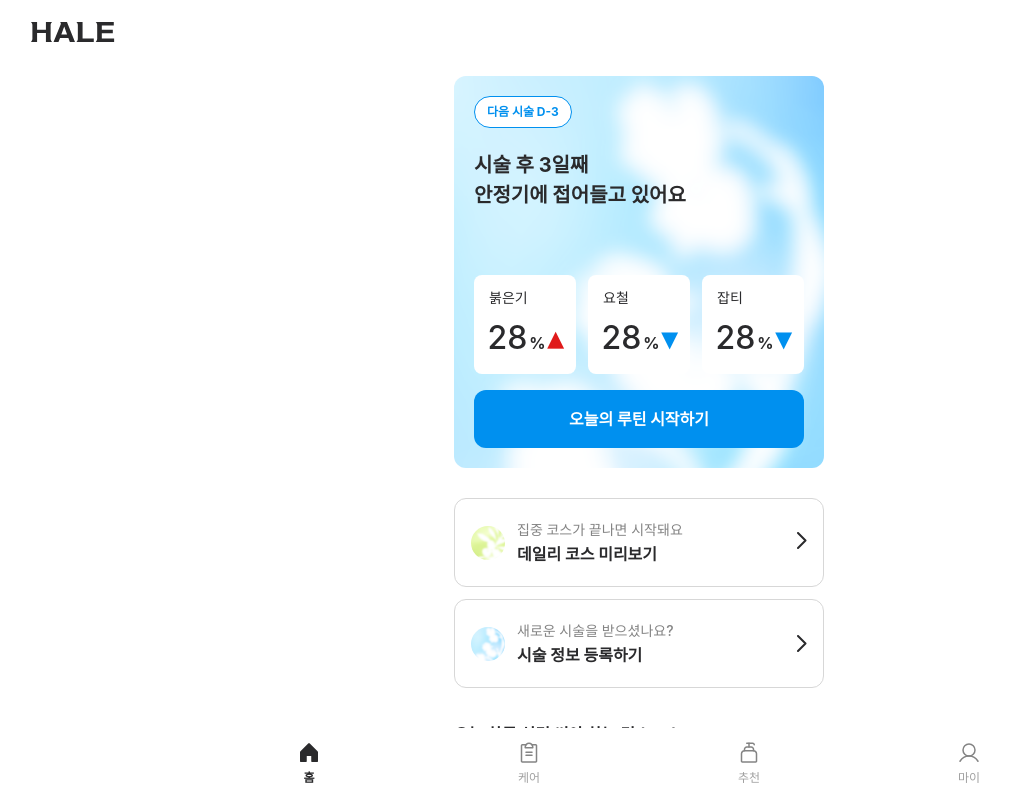
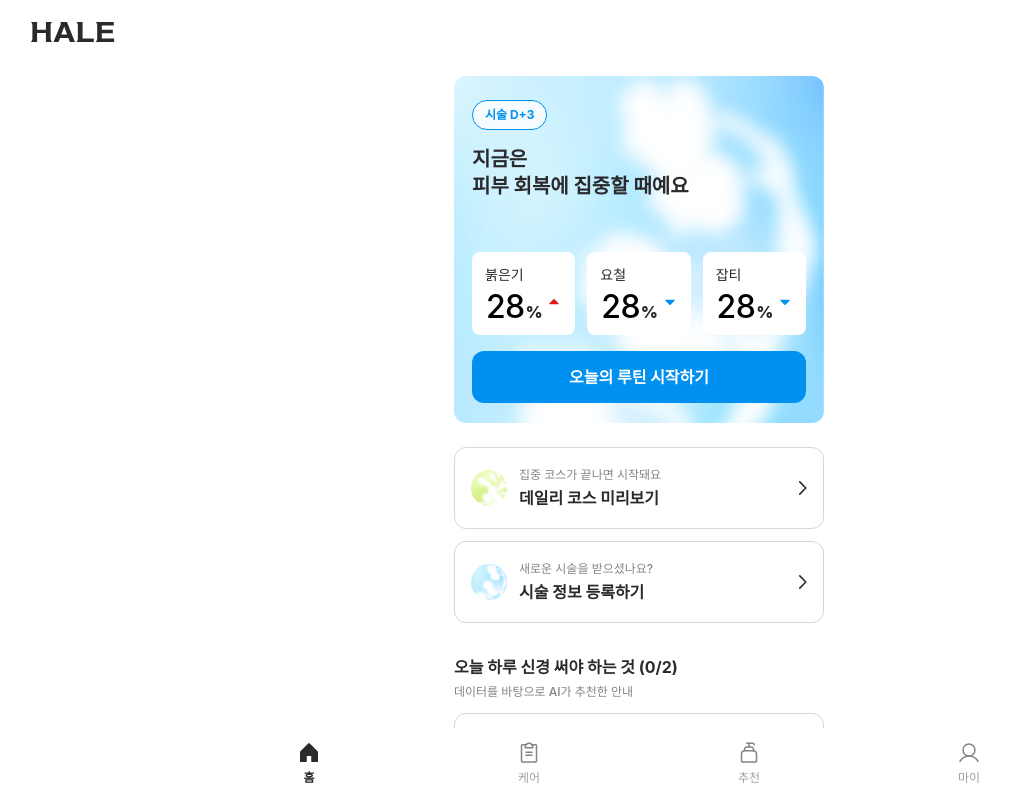
Before and after one commit to duckswell/Frontend, a React (Vite) app: page / in a window 1280 px wide. Both pictures are taken after a click on the button "집중코스로 →". Shown: the top 800 px of the page, without its empty margins (1-1011 px from the left). Built offline with nearby package versions, Linux system fonts and the light colour scheme; no server answers; a web font is replaced by a local one.

Commit message:
♻️ Refactor : 홈 배너 배치 및 간격 수정 (#35)

```diff
--- a/src/routes/Home.tsx
+++ b/src/routes/Home.tsx
@@ -1,4 +1,4 @@
-import React, { useEffect, useState, useCallback } from "react";
+import React, { useEffect, useState } from "react";
 import * as S from "../styles/Home.styles";
 import { useNavigate } from "react-router-dom";
 import { TabBar, type TabType } from "../components/TabBar";
@@ -10,6 +10,7 @@ import {
   type WeatherBannerData,
   type RecoveryBannerData,
   type ChecklistItem,
+  type WeatherFactor,
 } from "../api/dashboard";
 
 const Home: React.FC = () => {
@@ -45,39 +46,46 @@ const Home: React.FC = () => {
 
   const isFocus = currentVersion === "focus";
 
-  const fetchDashboardData = useCallback(
-    async (coords?: { lat: number; lon: number }) => {
+  useEffect(() => {
+    let isMounted = true;
+
+    const loadDashboardData = async () => {
       try {
         if (isFocus) {
           const recoveryRes = await dashboardApi.getRecoveryBanner();
-          if (recoveryRes) setRecoveryData(recoveryRes);
+          if (isMounted && recoveryRes) setRecoveryData(recoveryRes);
         } else {
-          const weatherRes = await dashboardApi.getWeatherBanner(coords);
-          if (weatherRes) setWeatherData(weatherRes);
+          const weatherRes = await dashboardApi.getWeatherBanner();
+          if (isMounted && weatherRes) setWeatherData(weatherRes);
         }
 
-        const checklistRes = await dashboardApi.getChecklist(coords);
-        if (checklistRes && checklistRes.length > 0) {
+        const checklistRes = await dashboardApi.getChecklist();
+        if (isMounted && checklistRes && checklistRes.length > 0) {
           setTodos(checklistRes);
         }
       } catch (error) {
         console.error("대시보드 데이터 조회 실패:", error);
       }
-    },
-    [isFocus],
-  );
-
-  useEffect(() => {
-    // eslint-disable-next-line react-hooks/set-state-in-effect
-    fetchDashboardData();
 
       if (navigator.geolocation && !isFocus) {
         navigator.geolocation.getCurrentPosition(
-        (position) => {
-          fetchDashboardData({
+          async (position) => {
+            const coords = {
               lat: position.coords.latitude,
               lon: position.coords.longitude,
-          });
+            };
+            try {
+              const [weatherRes, checklistRes] = await Promise.all([
+                dashboardApi.getWeatherBanner(coords),
+                dashboardApi.getChecklist(coords),
+              ]);
+              if (isMounted && weatherRes) setWeatherData(weatherRes);
+              if (isMounted && checklistRes && checklistRes.length > 0) {
+                setTodos(checklistRes);
+              }
+            } catch (error) {
+              console.error("위치 기반 대시보드 데이터 조회 실패:", error);
+            }
           },
           (err) => {
             console.warn("위치 정보 미제공 (기본 좌표 사용):", err.message);
@@ -85,7 +93,14 @@ const Home: React.FC = () => {
           { timeout: 5000 },
         );
       }
-  }, [fetchDashboardData, isFocus]);
+    };
+
+    loadDashboardData();
+
+    return () => {
+      isMounted = false;
+    };
+  }, [isFocus]);
 
   const handleRestartFocus = async () => {
     try {
@@ -106,7 +121,6 @@ const Home: React.FC = () => {
 
     try {
       const updatedItem = await dashboardApi.toggleChecklistItem(id);
-
       if (updatedItem) {
         setTodos((prev) =>
           prev.map((todo) => (todo.id === id ? updatedItem : todo)),
@@ -125,9 +139,27 @@ const Home: React.FC = () => {
   const totalTodos = todos.length;
   const completedCount = todos.filter((todo) => todo.checked).length;
 
-  const isWarning = (level?: string) => {
-    if (!level) return false;
-    return level === "주의" || level === "심각" || level !== "양호";
+  const isWarning = (factor?: WeatherFactor) => {
+    if (!factor) return false;
+    const { level = "", cardStatus = "" } = factor;
+    return (
+      level.includes("주의") ||
+      level.includes("심각") ||
+      cardStatus.includes("주의") ||
+      cardStatus.includes("심각")
+    );
+  };
+
+  const renderDeltaArrow = (delta?: number) => {
+    if (delta === undefined || delta === 0) return null;
+
+    return (
+      <img
+        className="arrow-icon"
+        src={delta > 0 ? "/assets/CaretUp.svg" : "/assets/CaretDown.svg"}
+        alt={delta > 0 ? "증가" : "감소"}
+      />
+    );
   };
 
   return (
@@ -143,65 +175,60 @@ const Home: React.FC = () => {
               {isFocus
                 ? recoveryData?.dDay !== undefined
                   ? `시술 D+${recoveryData.dDay}`
-                  : "다음 시술 D-3"
-                : weatherData?.triggerFactor || "날씨 맞춤 케어"}
+                  : "시술 D+3"
+                : weatherData?.triggerFactor || "쿨다운 루틴 D+1"}
             </S.Badge>
 
             <S.HeroTitle>
               {isFocus
                 ? recoveryData?.summaryMessage ||
-                  "시술 후 3일째\n안정기에 접어들고 있어요"
+                  "지금은\n피부 회복에 집중할 때예요"
                 : weatherData?.summaryMessage ||
-                  "날씨가 건조하니\n오늘은 미스트를 종종 뿌려주세요"}
+                  "오늘은\n피부가 쉽게 건조해질 수 있어요"}
             </S.HeroTitle>
 
             <S.StatGrid>
               {isFocus ? (
                 <>
                   <S.StatItem>
-                    <span>붉은기</span>
-                    <strong>
+                    <span className="label">붉은기</span>
+                    <div className="value-wrap">
+                      <span className="number">
                         {recoveryData?.redness?.current ?? 28}
-                      <S.Percent>%</S.Percent>
-                      {(recoveryData?.redness?.delta ?? 1) >= 0 ? (
-                        <S.Up>▴</S.Up>
-                      ) : (
-                        <S.Down>▾</S.Down>
-                      )}
-                    </strong>
+                      </span>
+                      <span className="unit">%</span>
+                      {renderDeltaArrow(recoveryData?.redness?.delta ?? 1)}
+                    </div>
                   </S.StatItem>
+
                   <S.StatItem>
-                    <span>요철</span>
-                    <strong>
+                    <span className="label">요철</span>
+                    <div className="value-wrap">
+                      <span className="number">
                         {recoveryData?.texture?.current ?? 28}
-                      <S.Percent>%</S.Percent>
-                      {(recoveryData?.texture?.delta ?? -1) >= 0 ? (
-                        <S.Up>▴</S.Up>
-                      ) : (
-                        <S.Down>▾</S.Down>
-                      )}
-                    </strong>
+                      </span>
+                      <span className="unit">%</span>
+                      {renderDeltaArrow(recoveryData?.texture?.delta ?? -1)}
+                    </div>
                   </S.StatItem>
+
                   <S.StatItem>
-                    <span>잡티</span>
-                    <strong>
+                    <span className="label">잡티</span>
+                    <div className="value-wrap">
+                      <span className="number">
                         {recoveryData?.blemish?.current ?? 28}
-                      <S.Percent>%</S.Percent>
-                      {(recoveryData?.blemish?.delta ?? -1) >= 0 ? (
-                        <S.Up>▴</S.Up>
-                      ) : (
-                        <S.Down>▾</S.Down>
-                      )}
-                    </strong>
+                      </span>
+                      <span className="unit">%</span>
+                      {renderDeltaArrow(recoveryData?.blemish?.delta ?? -1)}
+                    </div>
                   </S.StatItem>
                 </>
               ) : (
                 <>
-                  {/* 자외선 */}
                   <S.DailyStatItem>
                     <div className="header">
                       <span>자외선</span>
-                      {isWarning(weatherData?.uv?.level) && (
+                      {isWarning(weatherData?.uv) && (
                         <img src="/assets/Warning.svg" alt="경고" />
                       )}
                     </div>
@@ -210,11 +237,10 @@ const Home: React.FC = () => {
                     </p>
                   </S.DailyStatItem>
 
-                  {/* 습도 */}
                   <S.DailyStatItem>
                     <div className="header">
                       <span>습도</span>
-                      {isWarning(weatherData?.humidity?.level) && (
+                      {isWarning(weatherData?.humidity) && (
                         <img src="/assets/Warning.svg" alt="경고" />
                       )}
                     </div>
@@ -223,11 +249,10 @@ const Home: React.FC = () => {
                     </p>
                   </S.DailyStatItem>
 
-                  {/* 미세먼지 */}
                   <S.DailyStatItem>
                     <div className="header">
                       <span>미세먼지</span>
-                      {isWarning(weatherData?.dust?.level) && (
+                      {isWarning(weatherData?.dust) && (
                         <img src="/assets/Warning.svg" alt="경고" />
                       )}
                     </div>
@@ -253,7 +278,7 @@ const Home: React.FC = () => {
             <div className="left">
               <img
                 className="icon-img"
-                src={"/assets/Home_Daily.png"}
+                src="/assets/Home_Daily.png"
                 alt="데일리 코스"
               />
               <div>
@@ -268,7 +293,7 @@ const Home: React.FC = () => {
               </div>
             </div>
             <div className="arrow">
-              <img className="Go-toimg" src={"/assets/Goto.svg"} alt="이동" />
+              <img className="Goto-img" src="/assets/Goto.svg" alt="이동" />
             </div>
           </S.BannerCard>
 
@@ -276,7 +301,7 @@ const Home: React.FC = () => {
             <div className="left">
               <img
                 className="icon-img"
-                src={"/assets/Home_Focus.png"}
+                src="/assets/Home_Focus.png"
                 alt="집중 코스"
               />
               <div>
@@ -284,13 +309,13 @@ const Home: React.FC = () => {
                 <div className="title">시술 정보 등록하기</div>
               </div>
             </div>
-            <img className="GoToimg" src={"/assets/Goto.svg"} alt="이동" />
+            <div className="arrow">
+              <img className="Goto-img" src="/assets/Goto.svg" alt="이동" />
+            </div>
           </S.BannerCard>
 
           <S.SectionHeader>
-            <h3>
-              {`오늘 하루 신경 써야 하는 것 (${completedCount}/${totalTodos})`}
-            </h3>
+            <h3>{`오늘 하루 신경 써야 하는 것 (${completedCount}/${totalTodos})`}</h3>
             <p>데이터를 바탕으로 AI가 추천한 안내</p>
           </S.SectionHeader>
 
--- a/src/styles/Home.styles.ts
+++ b/src/styles/Home.styles.ts
@@ -34,31 +34,34 @@ export const HeroCard = styled.div<{ $isFocus: boolean }>`
   background-size: cover;
   background-position: center;
   background-repeat: no-repeat;
-
   border-radius: 12px;
-  padding: 20px;
+  padding: 24px 18px 20px 18px;
   box-sizing: border-box;
-  margin-bottom: 30px;
+  margin-bottom: 24px;
 `;
 
 export const Badge = styled.div<{ $isFocus: boolean }>`
-  display: inline-block;
-  padding: 6px 12px;
+  display: inline-flex;
+  align-items: center;
+  justify-content: center;
+  padding: 5px 12px;
   border-radius: 999px;
   border: 0.5px solid
     ${({ $isFocus }) =>
       $isFocus ? colorPalette.FocusPrimary : colorPalette.DailyPrimary};
-  background-color: ${colorPalette.OffWhite};
+  background: rgba(255, 255, 255, 0.8);
+
   color: ${({ $isFocus }) =>
     $isFocus ? colorPalette.FocusPrimary : colorPalette.DailyPrimary};
   ${applyTypography("Body2Bold")}
-  margin-bottom: 12px;
+  margin-bottom: 16px;
 `;
 
 export const HeroTitle = styled.h2`
   ${applyTypography("H2")}
+  line-height: 1.35;
   color: ${colorPalette.Black};
-  margin: 10px 0 65px 0;
+  margin: 0 0 52px 0;
   white-space: pre-line;
 `;
 
@@ -72,55 +75,91 @@ export const StatGrid = styled.div`
 export const StatItem = styled.div`
   background-color: ${colorPalette.OffWhite};
   border-radius: 8px;
-  padding: 12px 0px;
+  padding: 12px 13px;
+  display: flex;
+  flex-direction: column;
+  justify-content: space-between;
+  min-height: 80px;
+  box-sizing: border-box;
 
-  span {
+  .label {
     display: block;
     ${applyTypography("Body1")}
     color: ${colorPalette.Black};
     margin-bottom: 6px;
-    padding-left: 15px;
   }
 
-  strong {
-    font-size: 32px;
-    font-weight: 500;
-    line-height: 150%;
-    letter-spacing: 0;
-    color: ${colorPalette.Black};
+  .value-wrap {
     display: flex;
-    align-items: baseline;
+    align-items: center;
     justify-content: center;
-    gap: 2px;
+    line-height: 1;
+    width: 100%;
+
+    .number {
+      font-size: 32px;
+      font-weight: 500;
+      color: #000;
+      letter-spacing: -0.5px;
+    }
+
+    .unit {
+      font-size: 16px;
+      font-weight: 900;
+      color: ${colorPalette.Black};
+      margin-left: 1px;
+      margin-top: 10px;
+    }
+
+    .arrow-icon {
+      width: 14px;
+      height: 14px;
+      object-fit: contain;
+      margin-left: 5px;
+      margin-bottom: 10px;
+    }
   }
 `;
 
-export const Percent = styled.div`
-  ${applyTypography("H3")}
-  display: inline-flex;
-  align-items: baseline;
-  justify-content: center;
-`;
+export const DailyStatItem = styled.div`
+  background-color: ${colorPalette.OffWhite};
+  border-radius: 8px;
+  padding: 12px;
+  display: flex;
+  flex-direction: column;
+  justify-content: space-between;
+  height: 71px;
+  box-sizing: border-box;
 
-export const Down = styled.div`
-  font-size: 30px;
-  font-weight: 700;
-  line-height: 150%;
-  letter-spacing: 0;
-  color: ${colorPalette.FocusPrimary};
-`;
+  .header {
+    display: flex;
+    align-items: center;
+    gap: 4px;
 
-export const Up = styled.div`
-  font-size: 30px;
-  font-weight: 700;
-  line-height: 150%;
-  letter-spacing: 0;
-  color: ${colorPalette.Red};
+    span {
+      ${applyTypography("Body2")}
+      color: ${colorPalette.Black};
+    }
+
+    img {
+      width: 16px;
+      height: 16px;
+      object-fit: contain;
+    }
+  }
+
+  .status-text {
+    ${applyTypography("Body1Bold")}
+    color: ${colorPalette.Black};
+    margin: 0;
+    white-space: nowrap;
+    letter-spacing: -0.3px;
+  }
 `;
 
 export const RoutineButton = styled.button<{ $isFocus: boolean }>`
   width: 100%;
-  padding: 17px 0;
+  padding: 14px 0;
   border: none;
   border-radius: 12px;
   background-color: ${({ $isFocus }) =>
@@ -151,7 +190,7 @@ export const BannerCard = styled.div`
   background-color: ${colorPalette.OffWhite};
   border: 0.5px solid ${colorPalette.Quaternary};
   border-radius: 12px;
-  padding: 20px 16px;
+  padding: 18px 16px;
   margin-bottom: 12px;
   cursor: pointer;
 
@@ -163,14 +202,14 @@ export const BannerCard = styled.div`
     gap: 12px;
 
     .icon-img {
-      width: 34px;
-      height: 34px;
+      width: 36px;
+      height: 36px;
       border-radius: 50%;
       object-fit: cover;
     }
 
     .desc {
-      ${applyTypography("Body1")}
+      ${applyTypography("Body2")}
       color: ${colorPalette.grey400};
       margin-bottom: 2px;
     }
@@ -180,15 +219,21 @@ export const BannerCard = styled.div`
       color: ${colorPalette.Black};
     }
   }
-`;
 
-export const GoToimg = styled.div`
-  width: 7.5px;
-  height: 7.5px;
+  .arrow {
+    display: flex;
+    align-items: center;
+    justify-content: center;
+
+    .Goto-img {
+      width: 8px;
+      height: auto;
+    }
+  }
 `;
 
 export const SectionHeader = styled.div`
-  margin: 34px 0 12px 0;
+  margin: 32px 0 12px 0;
 
   h3 {
     ${applyTypography("H3")}
@@ -263,7 +308,6 @@ export const TodoCard = styled.div<{ $isChecked: boolean; $isFocus: boolean }>`
 
     p {
       ${applyTypography("Body1")}
-      font-size: 13px;
       margin: 0;
       color: ${({ $isChecked, $isFocus }) =>
         $isChecked
@@ -274,37 +318,3 @@ export const TodoCard = styled.div<{ $isChecked: boolean; $isFocus: boolean }>`
     }
   }
 `;
-
-export const DailyStatItem = styled.div`
-  background-color: ${colorPalette.OffWhite};
-  border-radius: 12px;
-  padding: 12px 10px;
-  display: flex;
-  flex-direction: column;
-  justify-content: space-between;
-  min-height: 72px;
-  box-sizing: border-box;
-
-  .header {
-    display: flex;
-    align-items: center;
-    gap: 4px;
-
-    span {
-      ${applyTypography("Body2")}
-      color: ${colorPalette.Black};
-    }
-
-    img {
-      width: 14px;
-      height: 14px;
-    }
-  }
-
-  .status-text {
-    ${applyTypography("Body1Bold")}
-    color: ${colorPalette.Black};
-    margin: 0;
-    text-wrap: nowrap;
-  }
-`;
```
Also changed, not shown: public/assets/CaretDown.svg (added), public/assets/CaretUp.svg (added). Lines whose indentation alone changed are shown as unchanged.
